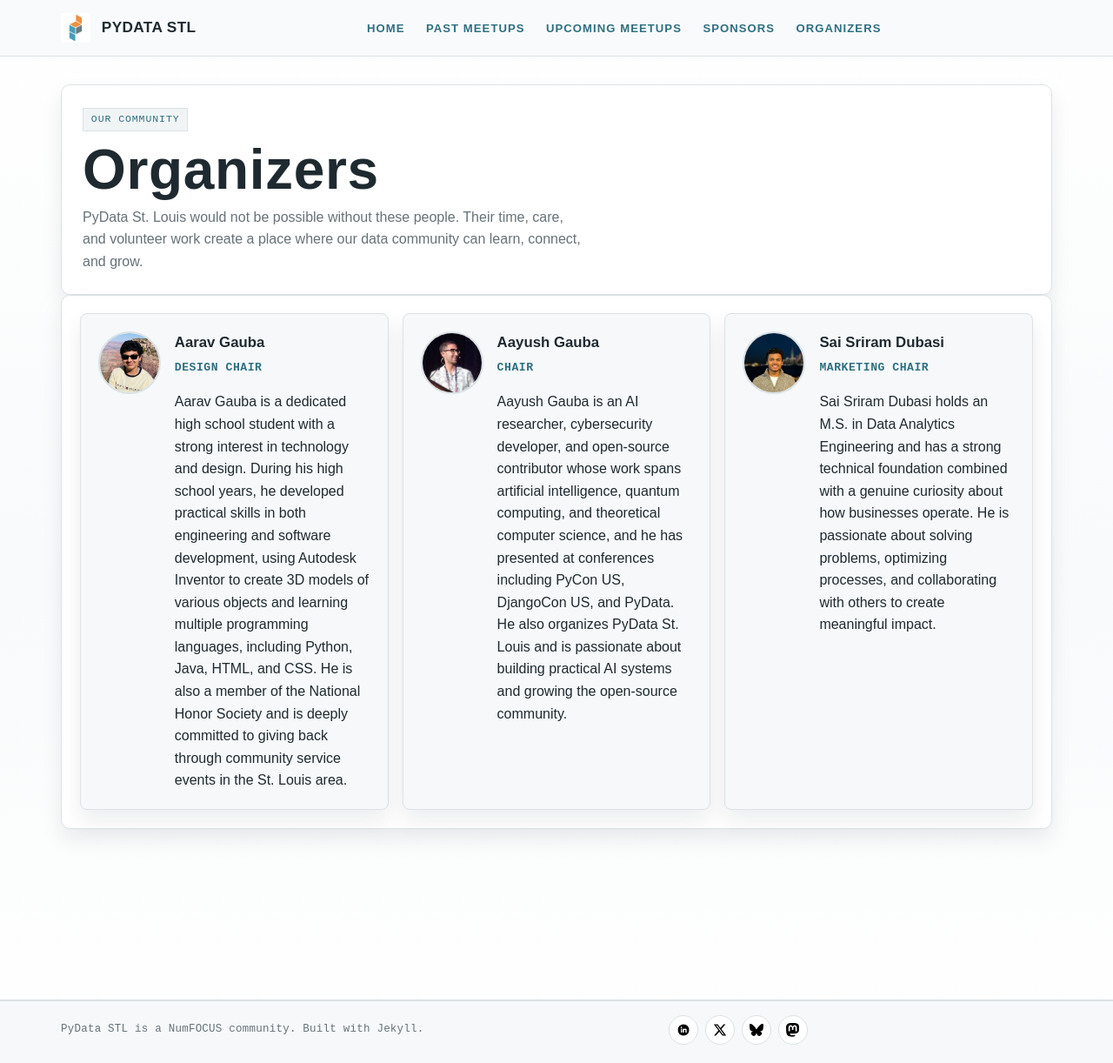
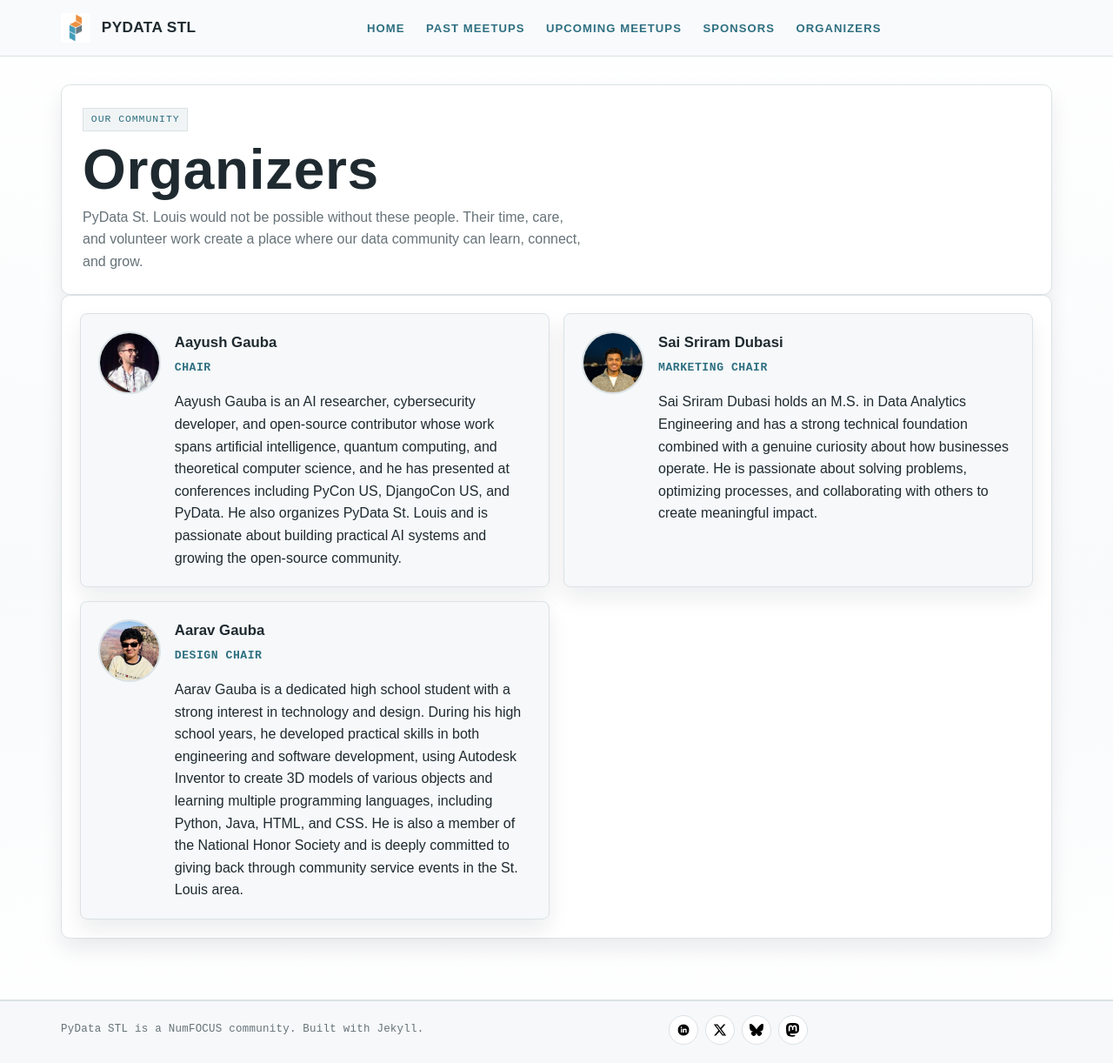
Before and after one commit to pydatastl/pydatastl.github.io, a Jekyll site: the page built from organizers.md, in a window 1280 px wide and 1222 px high. Shown: the whole window at 87% size. Built offline with Jekyll 4.4.1, drawn with Linux system fonts in a browser that asks for light colours.

Commit message:
Bug Fixes

```diff
--- a/assets/css/main.css
+++ b/assets/css/main.css
@@ -189,7 +189,7 @@
 
 .organizers-grid {
   display: grid;
-  grid-template-columns: repeat(auto-fit, minmax(280px, 1fr));
+  grid-template-columns: repeat(2, minmax(0, 1fr));
   gap: 1rem;
 }
 
@@ -674,6 +674,10 @@
 }
 
 @media (max-width: 640px) {
+  .organizers-grid {
+    grid-template-columns: 1fr;
+  }
+
   .sponsor-card {
     grid-template-columns: 1fr;
   }
--- a/organizers.md
+++ b/organizers.md
@@ -13,7 +13,7 @@
 </section>
 
 <section class="meetups-section">
-  {% assign organizers = site.data.organizers | sort: "name" %}
+  {% assign organizers = site.data.organizers %}
   {% if organizers.size > 0 %}
     <div class="organizers-grid">
       {% for organizer in organizers %}
```
Also changed, not shown: README.md.
